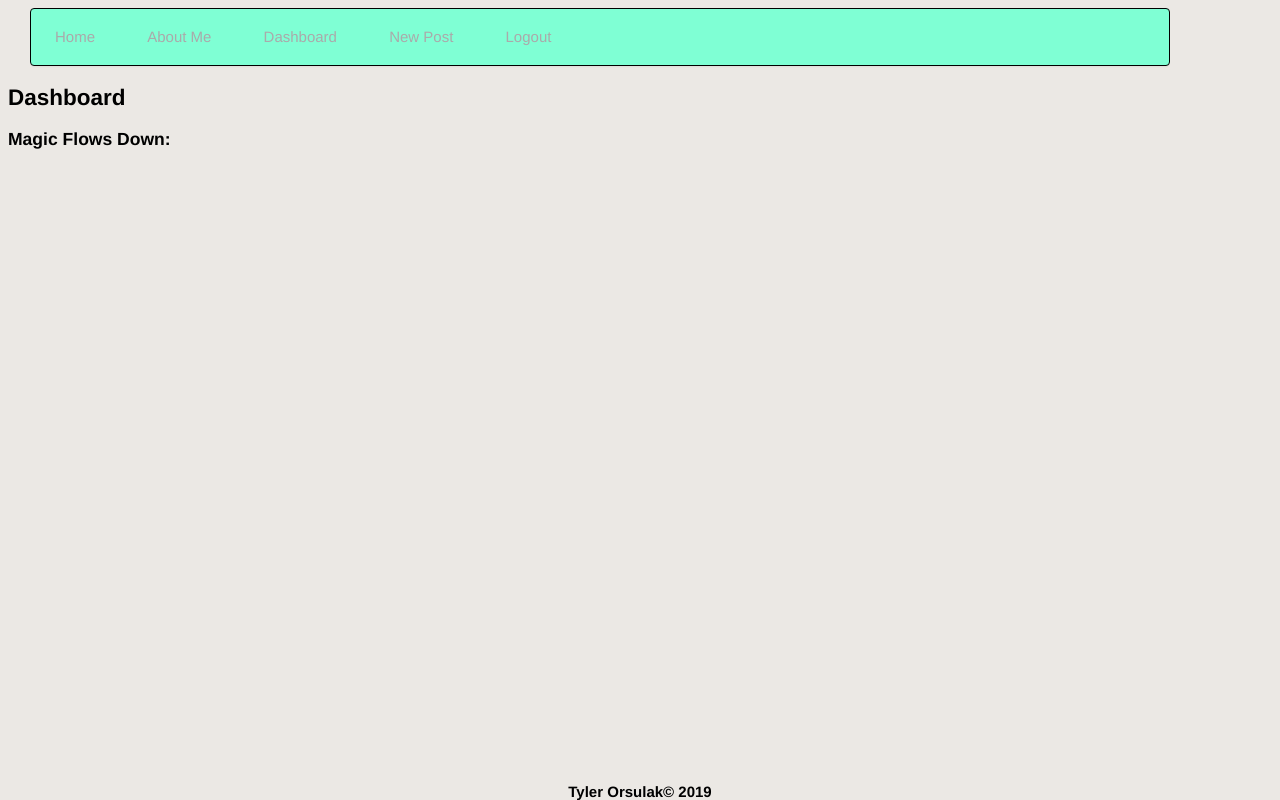
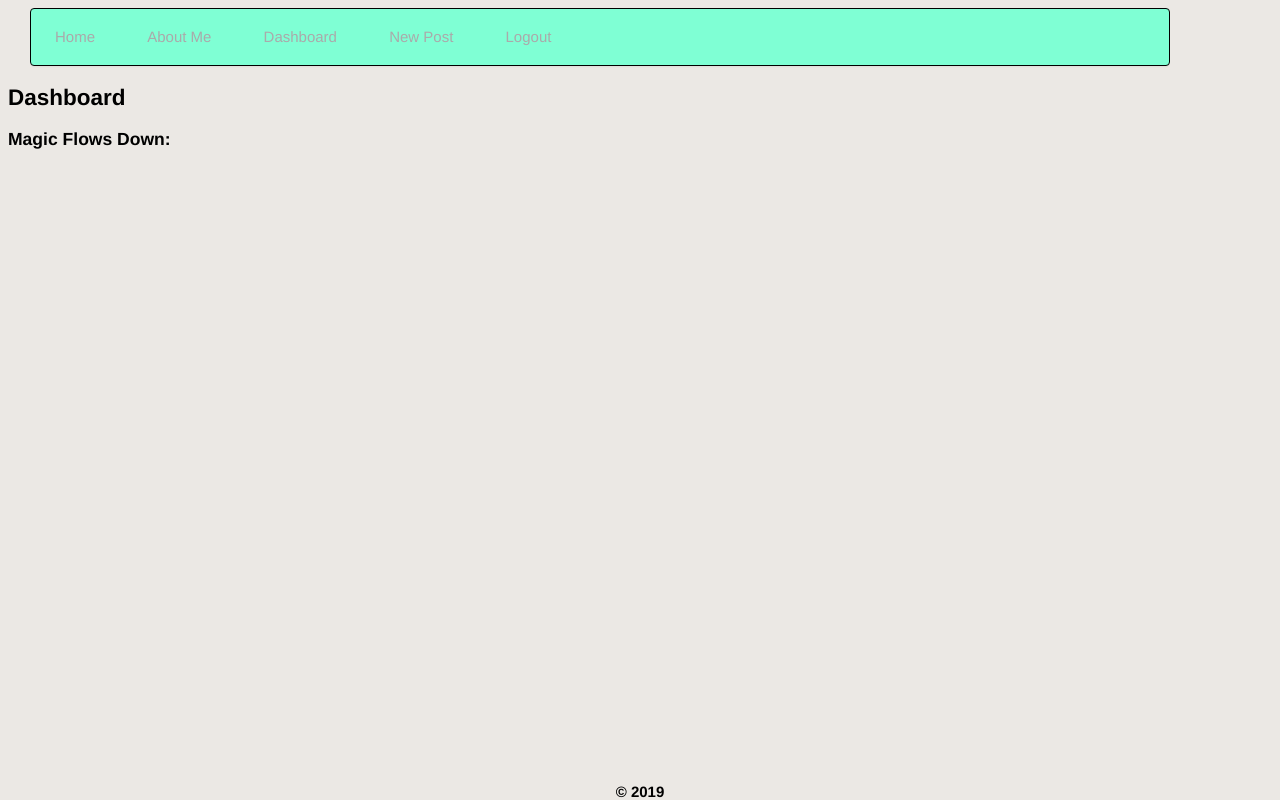
Before and after one commit to ty13r0/Blog_Project, a website: page public/home.html in a window 1280 px wide. Drawn offline with nearby package versions, Linux system fonts and the light colour scheme.

Commit message:
Update home.html

```diff
--- a/public/home.html
+++ b/public/home.html
@@ -27,7 +27,7 @@
                 </section>
           <script src="https://code.jquery.com/jquery-3.3.1.js"></script>
     <script type="text/javascript" src="script.js"></script>
-    <footer class ="footer-info">Tyler Orsulak&copy 2019
+    <footer class ="footer-info">&copy 2019
       </footer>
     </body>
     </html>
```
